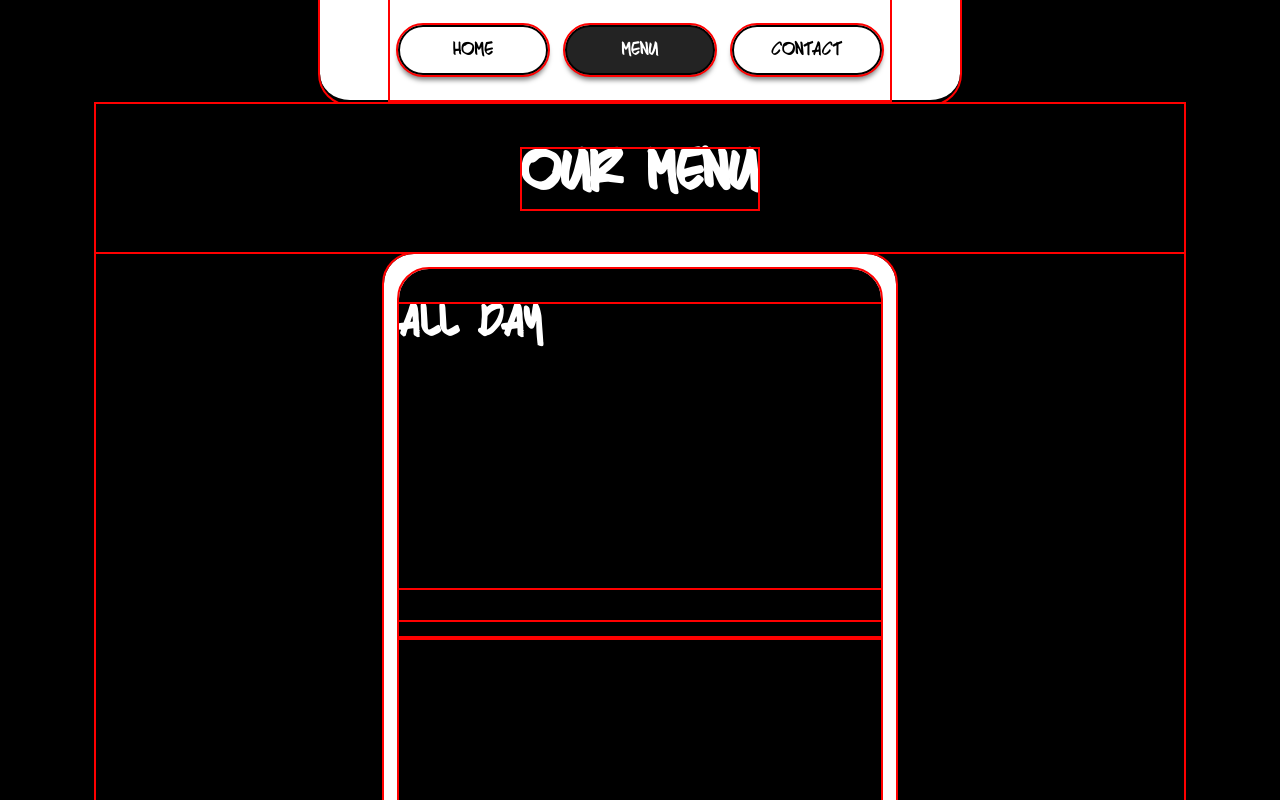
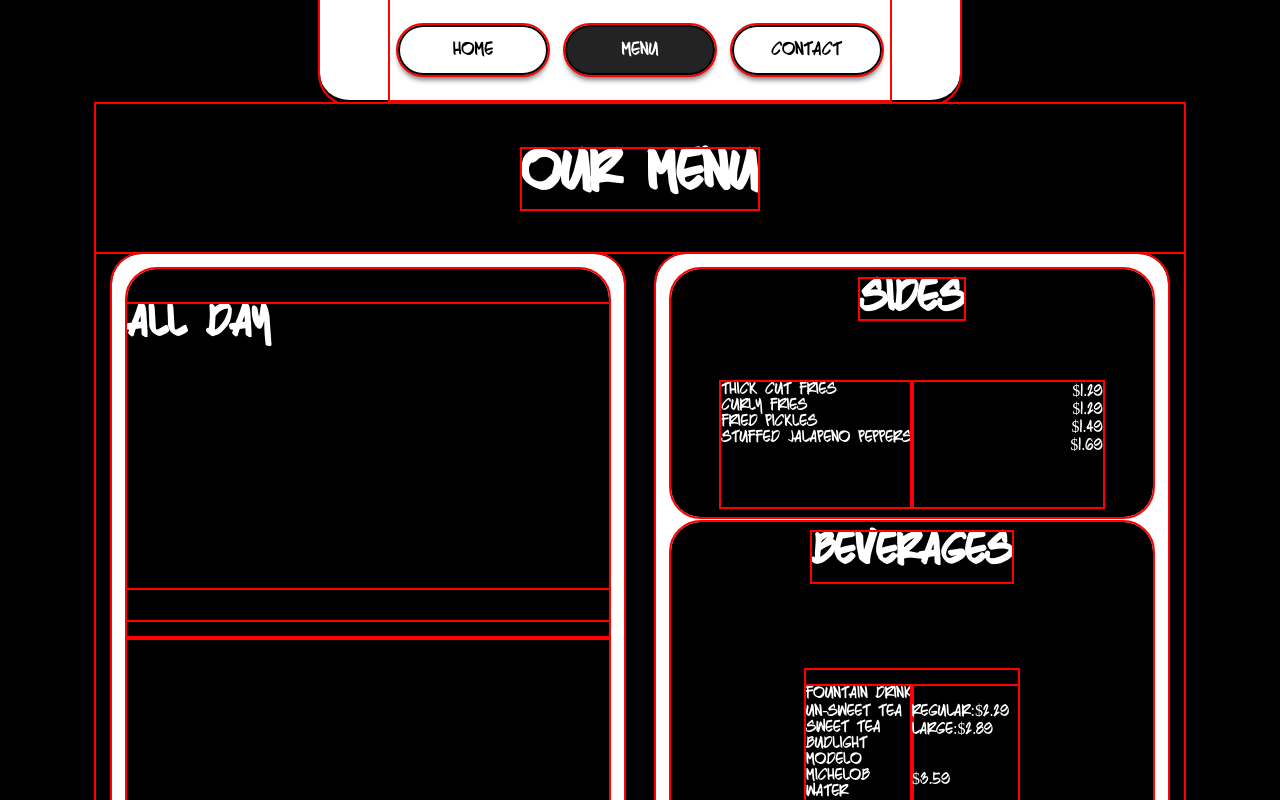
Before and after one commit to RandomUser04329/Restaurant-Test-App, a website built with webpack: page src/template.html in a window 1280 px wide. Both pictures are taken after a click on the button "Menu". Shown: the top 800 px of the page. Built offline with nearby package versions, Linux system fonts and the light colour scheme.

Commit message:
Fixing boxes and how they stretch

```diff
--- a/src/restaurantMenu.js
+++ b/src/restaurantMenu.js
@@ -60,6 +60,7 @@ SidesDrinksSection.className = "SidesDrinksMenuDiv";
             "Fountain Drink\nUn-Sweet Tea\nSweet Tea\nBudLight\nModelo\nMichelob\nWater";
             const DrinksDetailsPrices = document.createElement("p");
             DrinksDetailsPrices.id = "DrinksDetailsPrices";
+            DrinksDetailsPrices.textContent = "\nRegular:$2.29\nLarge:$2.89\n\n\n$3.59";
 
 
 
--- a/src/style.css
+++ b/src/style.css
@@ -201,12 +201,12 @@ button[id]:hover {
 /* For both the menus */
 .Menus {
     display: grid;
-    grid-template-columns: repeat(auto-fit, minmax(300px, 630px));
+    grid-template-columns: repeat(auto-fit, minmax(400px, 1fr));
     grid-template-rows: 1fr;
-    gap: 15px;
     justify-content: center;
     justify-items: center;
-    width: max(600px, 85vw);
+    align-content: center;
+    width: max(300px, 85vw);
 }
 
 
@@ -245,13 +245,13 @@ button[id]:hover {
     display: grid;
     background-color: white;
     border-radius: 30px;
+    height: max(450px, 80vh);
     width: max(400px, 40vw);
-    height: fit-content;
 }
 
 .SidesMenuBox {
     width: auto;
-    height: max-content;
+    height: auto;
     margin-left: 15px;
     margin-right: 15px;
     margin-top: 15px;
@@ -260,7 +260,7 @@ button[id]:hover {
     border-radius: 30px;
     display: grid;
     grid-template-columns: 1fr;
-    grid-template-rows: repeat(auto-fit, auto);
+    grid-template-rows: repeat(auto-fit, 1fr);
     justify-items: center;
 }
 
@@ -280,7 +280,7 @@ button[id]:hover {
     margin-top: 0;
     display: grid;
     grid-template-columns: 1fr 1fr;
-    grid-template-rows: auto;
+    grid-template-rows: 1fr;
 }
 
 #SidesDetailsItems, #SidesDetailsPrices {
@@ -294,6 +294,7 @@ button[id]:hover {
 
 /* Drinks Menu boxes + styles */
 .DrinksMenuBox {
+    font-family: MainFont;
     width: auto;
     height: auto;
     margin-top: 5px;
@@ -306,19 +307,24 @@ button[id]:hover {
     display: grid;
     grid-template-columns: 1fr;
     grid-template-rows: repeat(auto-fit, 1fr);
-    justify-items: start;
+    justify-items: center;
 }
 
 #DrinksBoxHeader {
+    height: 50px;
     font-family: MainFont;
     font-size: 42px;
-    margin: 10px;
-    justify-self: center;
+    margin-top: 10px;
 }
 
 .DrinksMenuDetailsBox {
+    width: auto;
+    height: auto;
     margin: 10px;
     margin-top: 0;
+    display: grid;
+    grid-template-columns: 1fr 1fr;
+    grid-template-rows: auto;
 }
 
 #DrinksDetailsItems, #DrinksDetailsPrices {
```
